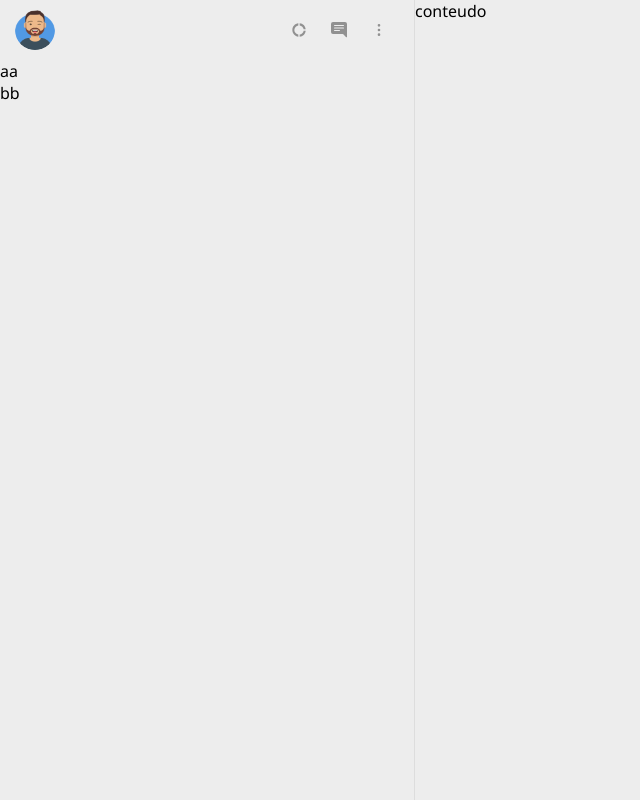
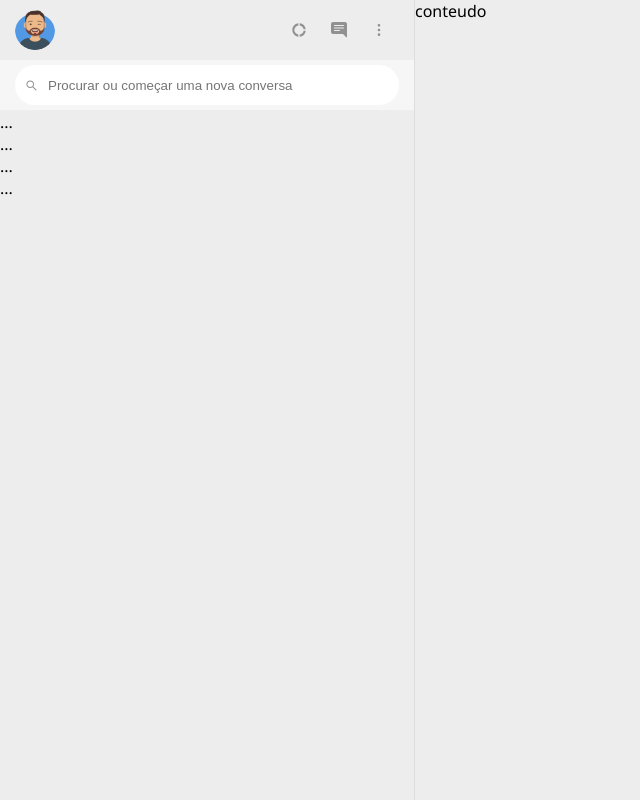
Before and after one commit to lucasgmaieski/whatsappclone, a React (Vite) app: page / in a window 1280 px wide. Shown: the whole page, without its empty margins (0-640 px from the left). Built offline with nearby package versions, Linux system fonts and the light colour scheme; the HTML template or start-up script is replaced by a standard one.

Commit message:
criadno campo de busca e lista de conversas

```diff
--- a/src/App.tsx
+++ b/src/App.tsx
@@ -1,13 +1,15 @@
-import { useState } from 'react'
+import { useState, useEffect } from 'react'
 import './App.css'
 import * as C from './Styles';
 import { MdDonutLarge } from 'react-icons/md';
 import { BsFillChatRightTextFill } from 'react-icons/bs';
 import { FiMoreVertical } from 'react-icons/fi';
+import { AiOutlineSearch } from 'react-icons/ai';
+import ChatlistItem from './components/ChatlistItem';
 
 
 function App() {
-    const [count, setCount] = useState(0)
+    const [chatlist, setChatlist] = useState([{},{},{},{}])
 
     return (
         <C.AppWindow>
@@ -27,11 +29,16 @@ function App() {
                     </C.HeaderButtons>
                 </header>
                 <C.Search>
-                    aa
+                    <C.SearchArea>
+                        <AiOutlineSearch fontSize="small" style={{color: '#919191'}}/>
+                        <C.SearchInput type="search" placeholder="Procurar ou começar uma nova conversa" />
+                    </C.SearchArea>
                 </C.Search>
 
                 <C.ChatList>
-                    bb
+                    {chatlist.map((item, key)=>(
+                        <ChatlistItem key={key}/>
+                    ))}
                 </C.ChatList>
             </C.Sidebar>
             <C.ContentArea>
--- a/src/Styles.ts
+++ b/src/Styles.ts
@@ -24,7 +24,24 @@ export const Sidebar = styled.aside`
 
 
 export const Search = styled.div`
-
+    background-color: #f6f6f6;
+    border-bottom: 1px solid #eee;
+    padding: 5px 15px;
+`;
+export const SearchArea = styled.div`
+    background-color: #fff;
+    height: 40px;
+    border-radius: 20px;
+    display: flex;
+    align-items: center;
+    padding: 0 10px;
+`;
+export const SearchInput = styled.input`
+    flex: 1;
+    border: 0;
+    outline: 0;
+    background-color: transparent;
+    margin-left: 10px;
 `;
 export const ChatList = styled.div`
 
@@ -48,6 +65,7 @@ export const HeaderBtn = styled.div`
     cursor: pointer;
 `;
 
+
 export const ContentArea = styled.div`
 
 `;
--- /dev/null
+++ b/src/components/ChatlistItem/index.tsx
@@ -0,0 +1,9 @@
+import * as C from "./styles";
+
+export default () => {
+    return (
+        <div>
+            ...
+        </div>
+    );
+}
--- /dev/null
+++ b/src/components/ChatlistItem/styles.ts
@@ -0,0 +1 @@
+import styled from "styled-components";
```
